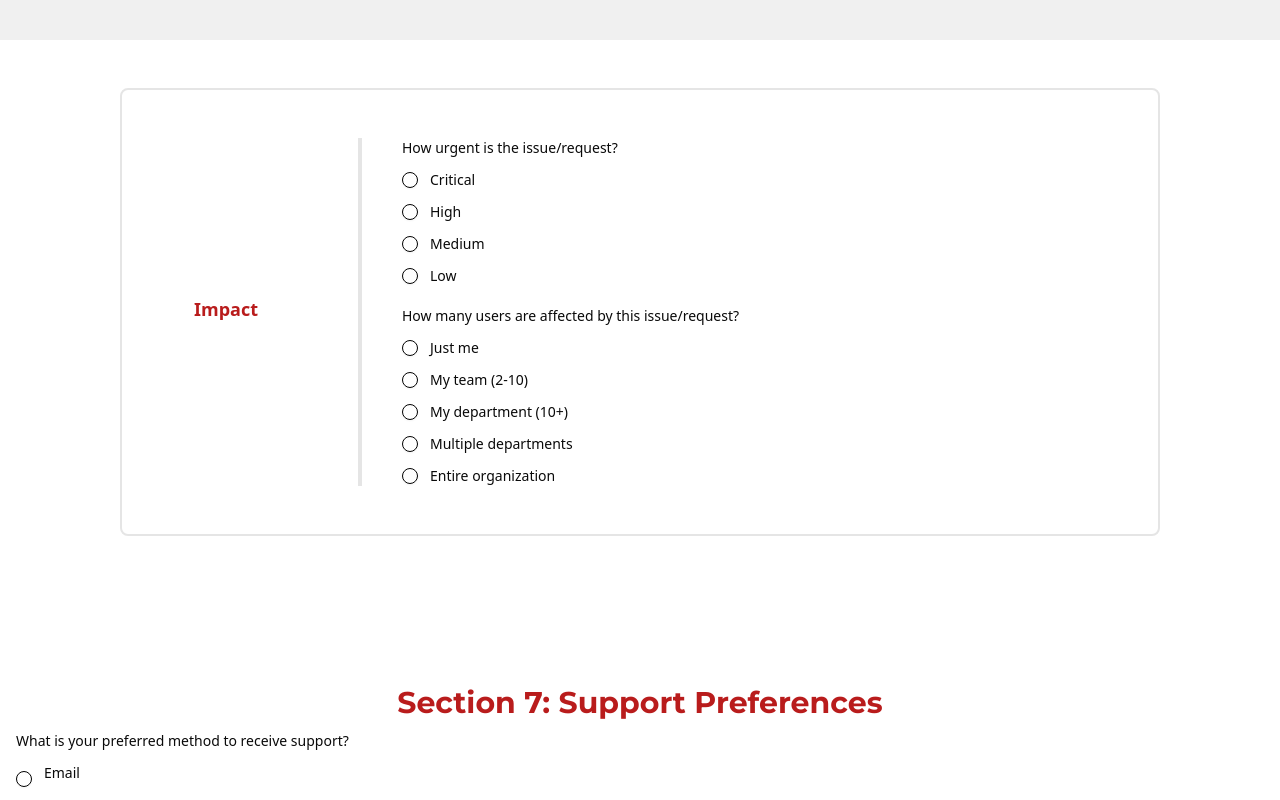
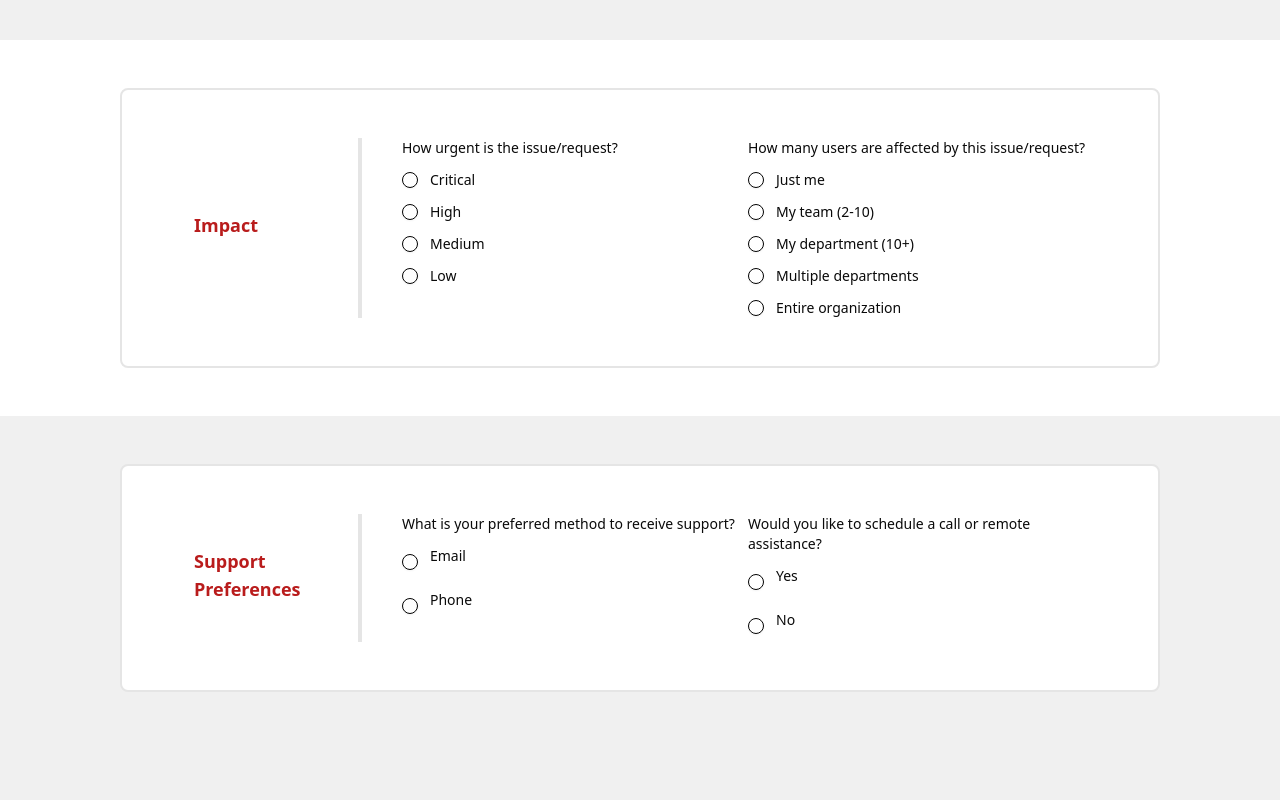
Before and after one commit to MdJowelAhmed/solarpyeo-website, a Next.js app: page /technical-support in a window 1280 px wide. Shown: the part 2860-3660 px from the top of the page. Built offline with nearby package versions, Linux system fonts and the light colour scheme; no server answers.

Commit message:
section 7 update

```diff
--- a/src/app/(commonLayout)/(form)/technical-support/page.js
+++ b/src/app/(commonLayout)/(form)/technical-support/page.js
@@ -545,7 +545,7 @@ export default function TechnicalSupportForm() {
               <CardHeader className="w-full lg:w-1/5">
                 <CardTitle className=""> Impact</CardTitle>
               </CardHeader>
-              <CardContent className="w-full lg:w-4/5 lg:border-l-4 lg:pl-10 space-y-5">
+              <CardContent className="w-full lg:w-4/5 lg:border-l-4 lg:pl-10 grid grid-cols-1 lg:grid-cols-2 space-y-5">
                 <div>
                   <Label className="text-sm font-medium">
                     How urgent is the issue/request?
@@ -610,12 +610,12 @@ export default function TechnicalSupportForm() {
           </div>
 
           {/* Section 7: Support Preferences */}
-          <div className="bg-secondary py-12 md:py-16 lg:py-24">
-            <div className="container mx-auto">
-              <CardHeader className="">
-                <h3 className="">Section 7: Support Preferences</h3>
+          <div className="bg-secondary-foreground custom-padding">
+            <div className="p-4 md:p-6 lg:p-8 xl:p-12 mx-auto flex flex-col lg:flex-row items-center border-2 justify-between bg-white rounded-md">
+              <CardHeader className="w-full lg:w-1/5">
+                <CardTitle className="">Support Preferences</CardTitle>
               </CardHeader>
-              <CardContent className=" space-y-5">
+              <CardContent className="w-full lg:w-4/5 lg:border-l-4 grid grid-cols-1 lg:grid-cols-2 lg:pl-10">
                 <div>
                   <Label className="text-sm font-medium">
                     What is your preferred method to receive support?
```
